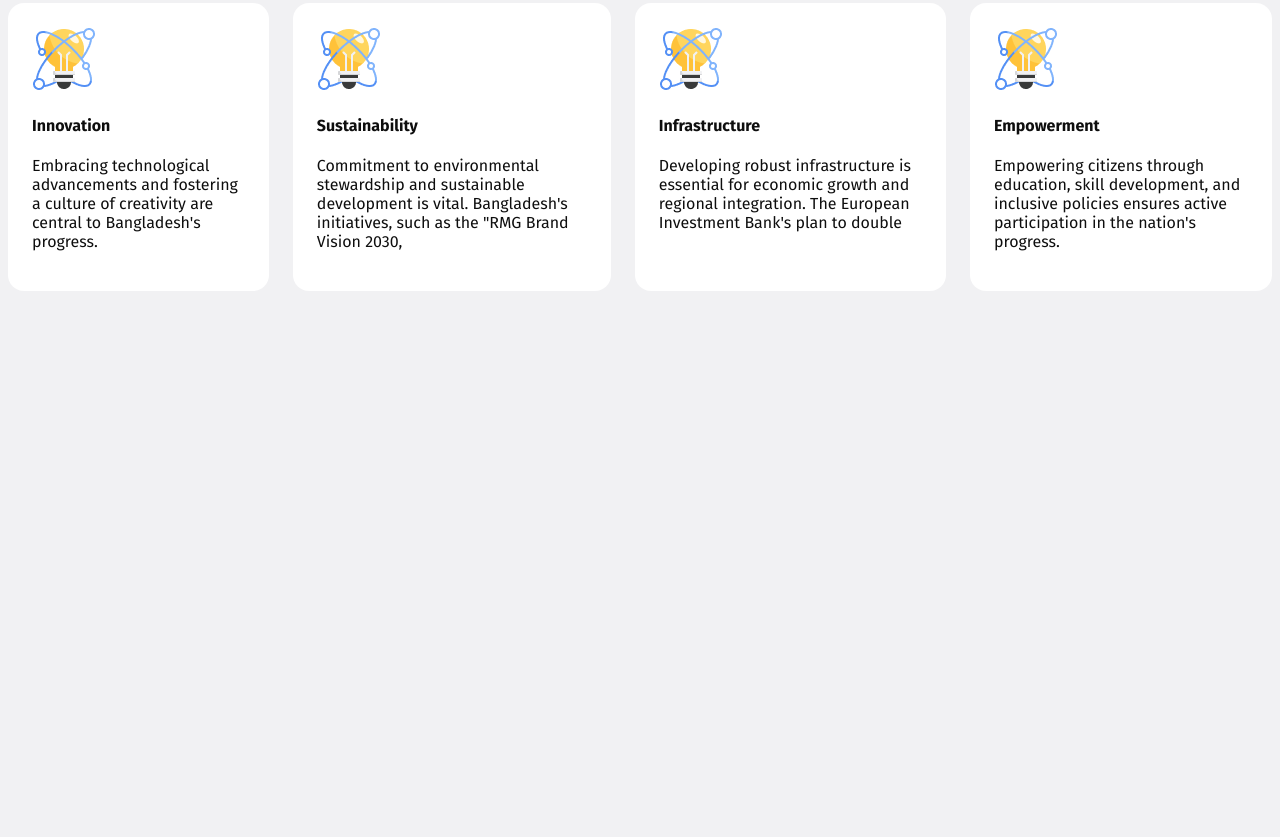
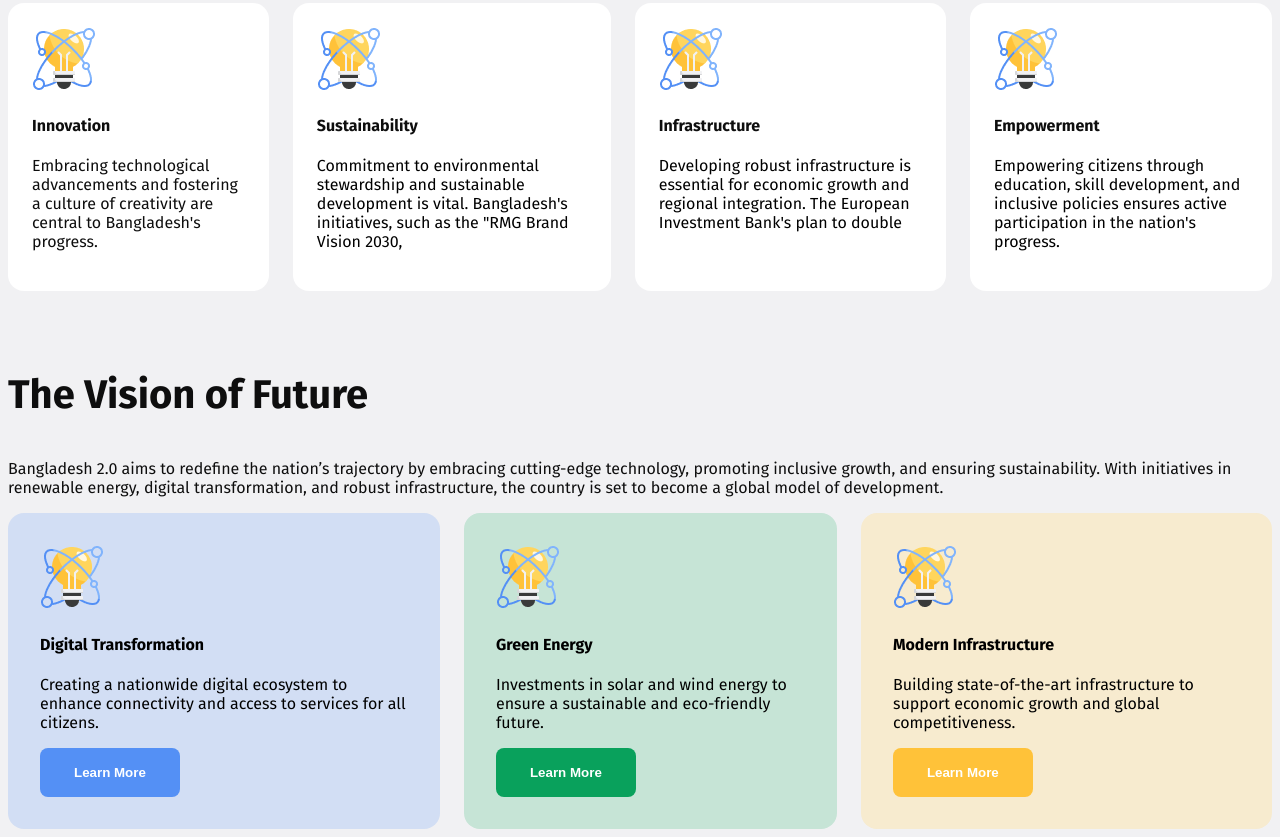
Before and after one commit to Mahdikaabir/assignment-01, a plain HTML site: page index.html in a window 1280 px wide. Shown: the part 884-1721 px from the top of the page. Before the commit the page ends 1255 px from the top, so only its background shows below. Drawn offline with Linux system fonts and the light colour scheme.

Commit message:
pillars section updated

```diff
--- a/index.html
+++ b/index.html
@@ -45,23 +45,48 @@
             <div class="Pillars-container">
                 <div class="pillar">
                     <img src="../assets/card-icon.png" alt="">
-                    <h4 class="pillar-title">Innovation</h4>
-                    <p class="pillar-description">Embracing technological advancements and fostering a culture of creativity are central to Bangladesh's progress.</p>
+                    <h4 class="section-title">Innovation</h4>
+                    <p class="section-description">Embracing technological advancements and fostering a culture of creativity are central to Bangladesh's progress.</p>
                 </div>
                 <div class="pillar">
                     <img src="../assets/card-icon.png" alt="">
-                    <h4 class="pillar-title">Sustainability</h4>
+                    <h4 class="section-title">Sustainability</h4>
                     <p class="pillar-description">Commitment to environmental stewardship and sustainable development is vital. Bangladesh's initiatives, such as the "RMG Brand Vision 2030,</p>
                 </div>
                 <div class="pillar">
                     <img src="../assets/card-icon.png" alt="">
-                    <h4 class="pillar-title">Infrastructure</h4>
+                    <h4 class="section-title">Infrastructure</h4>
                     <p class="pillar-description">Developing robust infrastructure is essential for economic growth and regional integration. The European Investment Bank's plan to double</p>
                 </div>
                 <div class="pillar">
                     <img src="../assets/card-icon.png" alt="">
-                    <h4 class="pillar-title">Empowerment</h4>
+                    <h4 class="section-title">Empowerment</h4>
                     <p class="pillar-description">Empowering citizens through education, skill development, and inclusive policies ensures active participation in the nation's progress.</p>
+                </div>
+            </div>
+        </section>
+        <section class="Visions">
+            <h3 class="sections-title">The Vision of Future</h3>
+            <p class="section-description">Bangladesh 2.0 aims to redefine the nation’s trajectory by embracing cutting-edge technology, promoting inclusive growth, and ensuring sustainability. With initiatives in renewable energy, digital transformation, and robust infrastructure, the country is set to become a global model of development.</p>
+            <div class="vision-container">
+                <div class="vision vision-bg-color-1">
+                    <img src="assets/card-icon.png" alt="">
+                    <h4 class="vision-title">Digital Transformation</h4>
+                    <p class="vision-description"></p>
+                    <p>Creating a nationwide digital ecosystem to enhance connectivity and access to services for all citizens.</p>
+                    <button class="btn-Vision digital-colol">Learn More</button>
+                </div>
+                <div class="vision vision-bg-color-2">
+                    <img src="assets/card-icon.png" alt="">
+                    <h4 class="vision-title">Green Energy</h4>
+                    <p class="vision-description">Investments in solar and wind energy to ensure a sustainable and eco-friendly future.</p>
+                    <button class="btn-Vision green-color">Learn More</button>
+                </div>
+                <div class="vision vision-bg-color-3">
+                    <img src="assets/card-icon.png" alt="">
+                    <h4 class="vision-title">Modern Infrastructure</h4>
+                    <p class="vision-description">Building state-of-the-art infrastructure to support economic growth and global competitiveness.</p>
+                    <button class="btn-Vision Modern-color">Learn More</button>
                 </div>
             </div>
         </section>
--- a/style/style.css
+++ b/style/style.css
@@ -39,19 +39,40 @@
   .btn-shared:hover{
     background-color: red;
   }
+  .btn-Vision{
+    color: white;
+    border-radius: 8px;
+    padding: 17px 34px;
+    font-weight: 600;
+    font-style: 18px;
+    border: none;
+  }
+  .btn-Vision:hover{
+    background-color: red;
+  }
+
   .sections-title{
     font-weight: bold;
     font-size: 40px;
     color: #0E0E0E;
   }
-  .pillar-title{
+  .section-title{
     font-weight: bold ;
     font-style: 20px;
     color: #0E0E0E;
   }
- .pillar-description{
+ .section-description {
     font-style: 16px;
     color: #0E0E0E;
+}
+.vision-bg-color-1{
+    background-color: rgba(84, 144, 245, 0.2);
+}
+.vision-bg-color-2{
+    background-color: #C6E4D6;
+}
+.vision-bg-color-3{
+    background-color: #F7EBCF;
 }
   /* Header styles */
   nav{
@@ -112,3 +133,23 @@
     border-radius: 16px;
     background-color: #FFFFFF;
   }
+
+  /* vision styles */
+  .vision-container{
+    display: flex;
+    gap: 24px;
+  }
+  .vision{
+    padding: 32px;
+    border-radius: 16px;
+    /* background-color: #5490F5; */
+  }
+  .digital-colol{
+    background-color: #5490F5;
+  }
+  .green-color{
+    background-color: #09A15C;
+  }
+  .Modern-color{
+    background-color: #FFC239;
+  }
```
